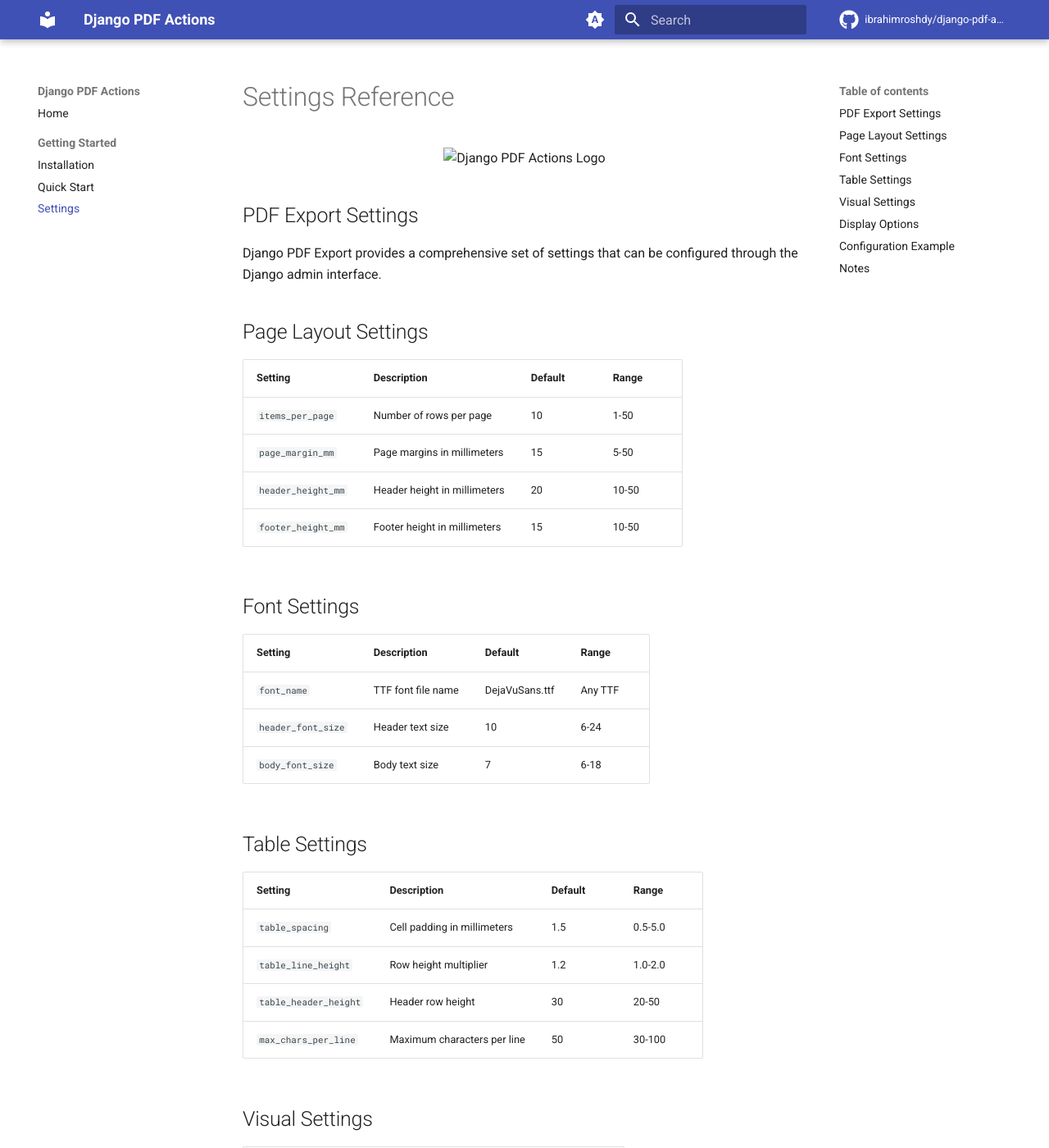
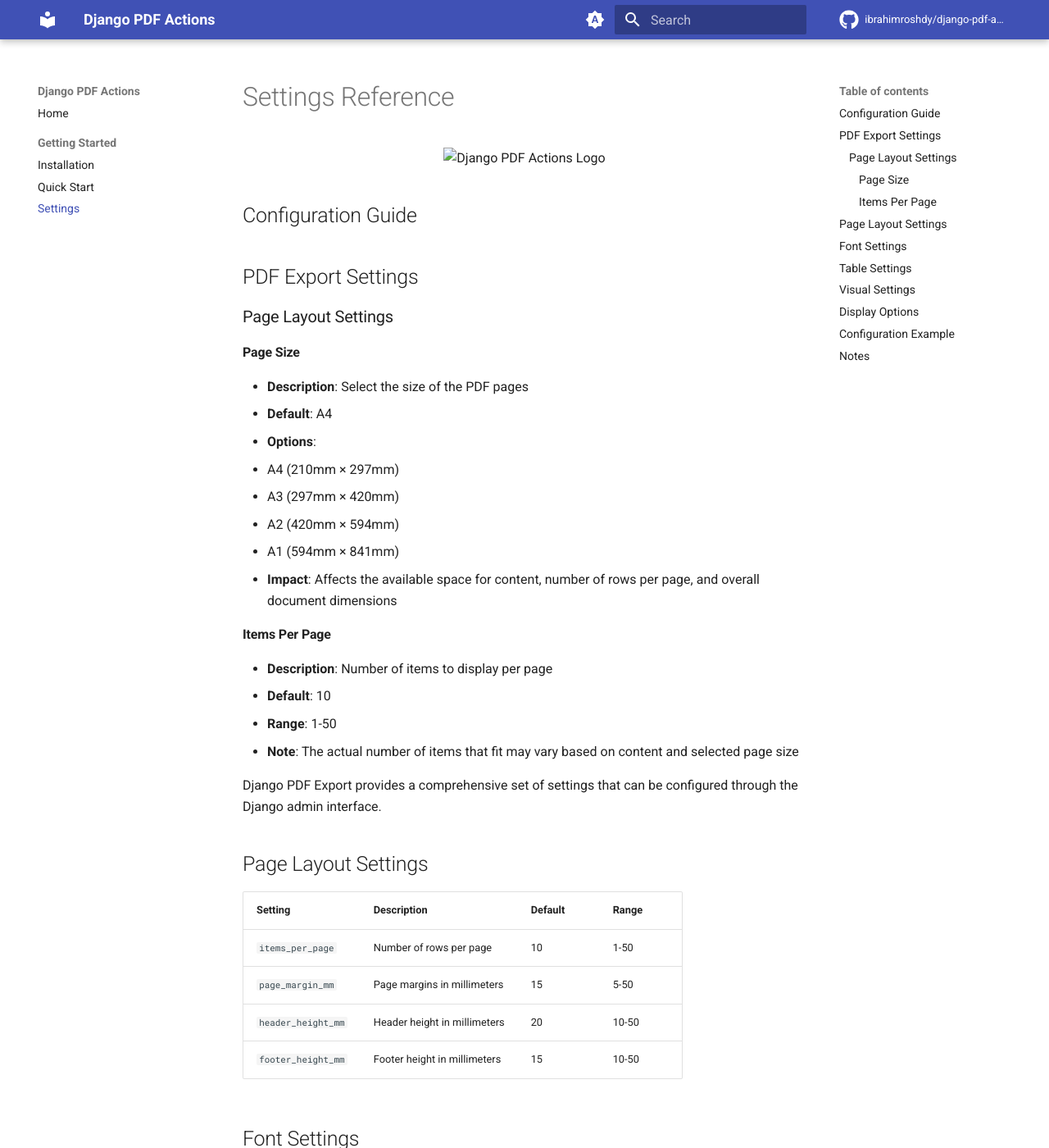
Before and after one commit to ibrahimroshdy/django-pdf-actions, an MkDocs documentation site: the page built from docs/settings.md, in a window 1280 px wide and 1400 px high. Shown: the whole window at 82% size. Built offline with MkDocs 1.6.1 and Material for MkDocs 9.7.7, drawn with Linux system fonts in a browser that asks for light colours; comment, search, counter and statistics services are not loaded.

Commit message:
feat: Add page size selection for PDF exports with multiple standard sizes

```diff
--- a/docs/settings.md
+++ b/docs/settings.md
@@ -4,7 +4,27 @@
   <img src="assets/logo.png" alt="Django PDF Actions Logo" width="200" height="200">
 </p>
 
+## Configuration Guide
+
 ## PDF Export Settings
+
+### Page Layout Settings
+
+#### Page Size
+- **Description**: Select the size of the PDF pages
+- **Default**: A4
+- **Options**:
+  - A4 (210mm × 297mm)
+  - A3 (297mm × 420mm)
+  - A2 (420mm × 594mm)
+  - A1 (594mm × 841mm)
+- **Impact**: Affects the available space for content, number of rows per page, and overall document dimensions
+
+#### Items Per Page
+- **Description**: Number of items to display per page
+- **Default**: 10
+- **Range**: 1-50
+- **Note**: The actual number of items that fit may vary based on content and selected page size
 
 Django PDF Export provides a comprehensive set of settings that can be configured through the Django admin interface.
 
```
Also changed, not shown: CHANGELOG.md (+7 -0 lines), README.md (+15 -0 lines), 2 other files.
